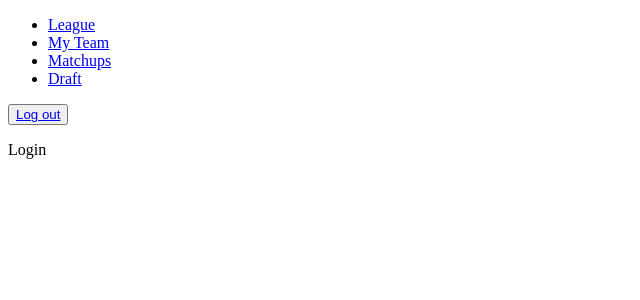
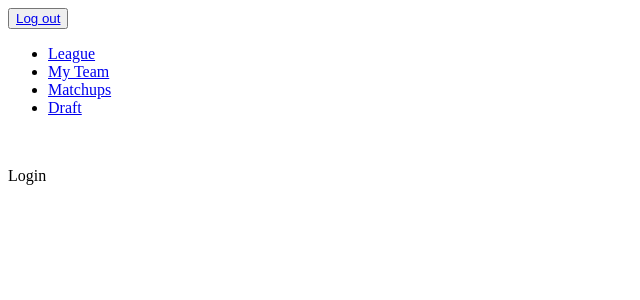
Before and after one commit to francocatania/Fant4syFourFootball, a React app: page / in a window 1280 px wide. Shown: the top 300 px of the page, without its empty margins (0-640 px from the left). Built offline with nearby package versions, Linux system fonts and the light colour scheme; the HTML template or start-up script is replaced by a standard one.

Commit message:
add minor styling

```diff
--- a/client/src/components/app.jsx
+++ b/client/src/components/app.jsx
@@ -14,14 +14,16 @@ import Draft from './draft.jsx';
 const App = () => {
   return (
     <div>
-      <ul>
-        <li><Link to="/league">League</Link></li>
-        <li><Link to="/myteam">My Team</Link></li>
-        <li><Link to="/matchups">Matchups</Link></li>
-        <li><Link to="/draft">Draft</Link></li>
-      </ul>
+      <div id="navbar">
+        <button id="logout"><Link to="/">Log out</Link></button>
 
-      <button><Link to="/">Log out</Link></button>
+        <ul>
+          <li id="navbar-item"><Link to="/league">League</Link></li>
+          <li id="navbar-item"><Link to="/myteam">My Team</Link></li>
+          <li id="navbar-item"><Link to="/matchups">Matchups</Link></li>
+          <li id="navbar-item"><Link to="/draft">Draft</Link></li>
+        </ul>
+      </div>
 
       <br />
 
```
